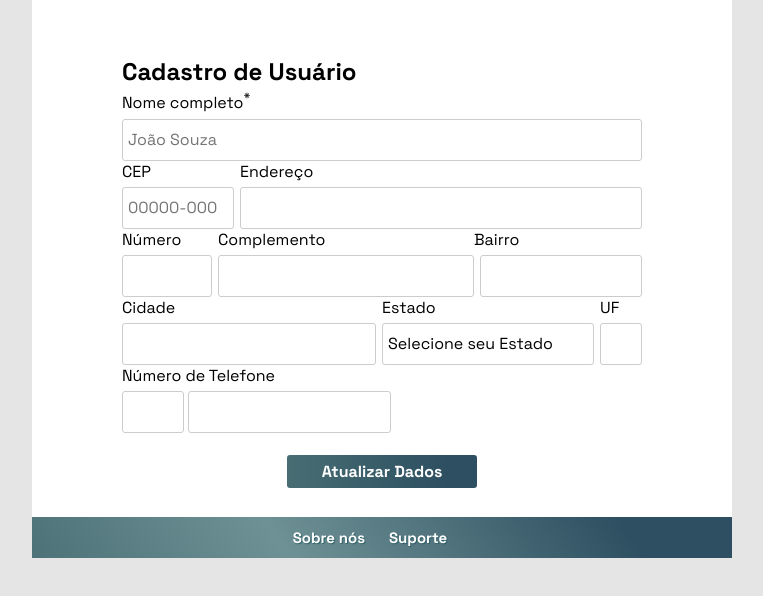
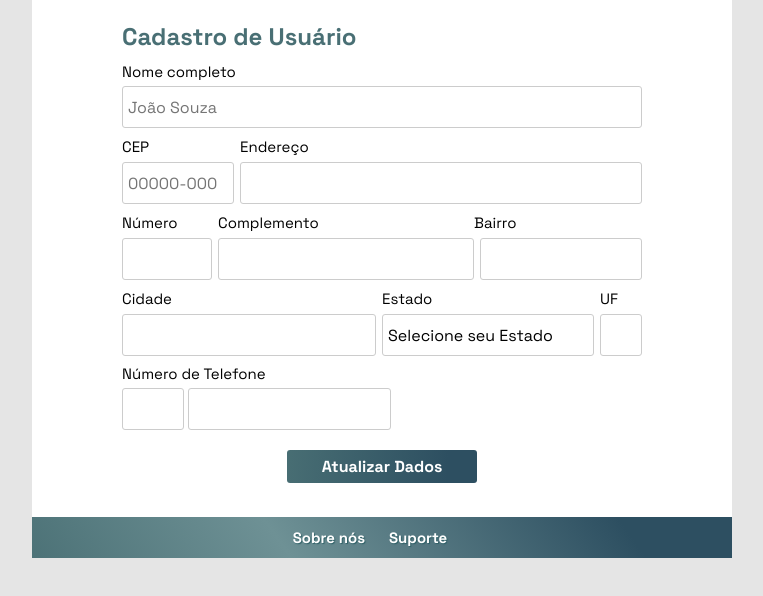
Before and after one commit to rodrigoduartesilva/tarefa_4, a plain HTML site: page dataPage.html in a window 1280 px wide. Shown: the part 54-650 px from the top of the page, without its empty margins (258-1021 px from the left). Drawn offline with nearby package versions, Linux system fonts and the light colour scheme.

Commit message:
CSS dataPage - Finalizado

```diff
--- a/css/dataPage.css
+++ b/css/dataPage.css
@@ -20,10 +20,21 @@ body {
     padding: 90px;
 }
 
+.data-user-form .form-subtitle {
+    font-weight: 700;
+    color: #496F74;
+    margin-bottom: 10px;
+}
+
+.data-user-form label {
+    font-weight: 400;
+    font-size: 15px;
+}
+
 .data-user-form input {
     all: unset;
     height: 30px;
-    margin-top: 5px;
+    margin: 5px 0 8px 0;
     padding: 5px;
     border: 1px solid #CCCCCC;
     border-radius: 3px;
@@ -119,7 +130,7 @@ body {
     display: flex;
     align-items: center;
     justify-content: center;
-    margin-top: 10px;
+    margin-bottom: 40px;
 }
 
 .btn-update-data {
--- a/dataPage.html
+++ b/dataPage.html
@@ -28,7 +28,7 @@
                     <div class="data-user-form">
                         <h2 class="form-subtitle">Cadastro de Usuário</h2>
                         <div class="full-name-container">
-                            <label for="">Nome completo<sup>*</sup></label>
+                            <label for="">Nome completo</label>
                             <input class="input-name" type="text" placeholder="João Souza">
                         </div>
 
```
